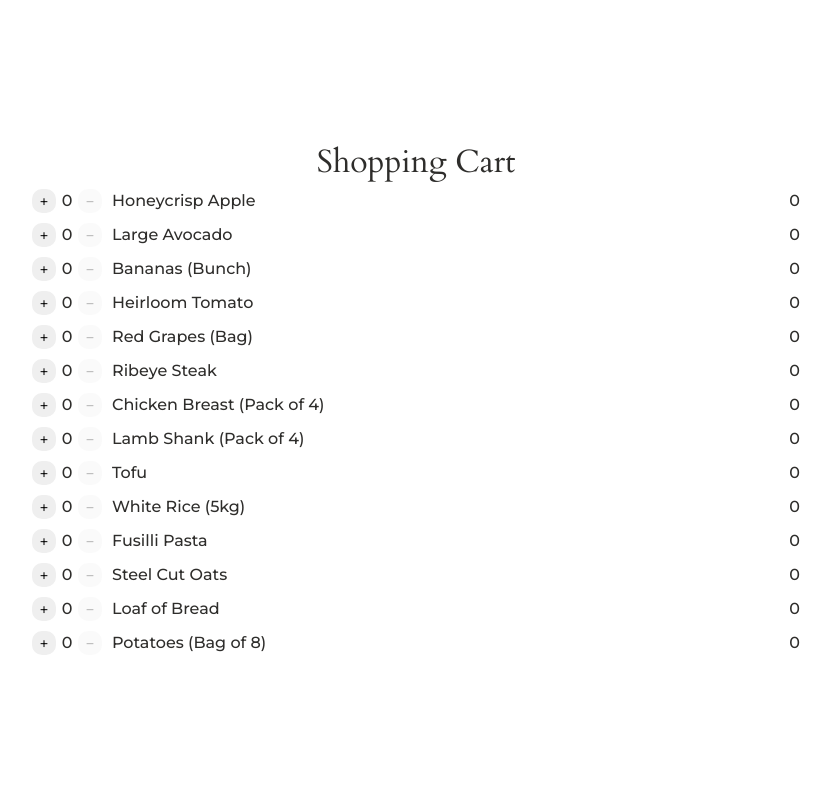
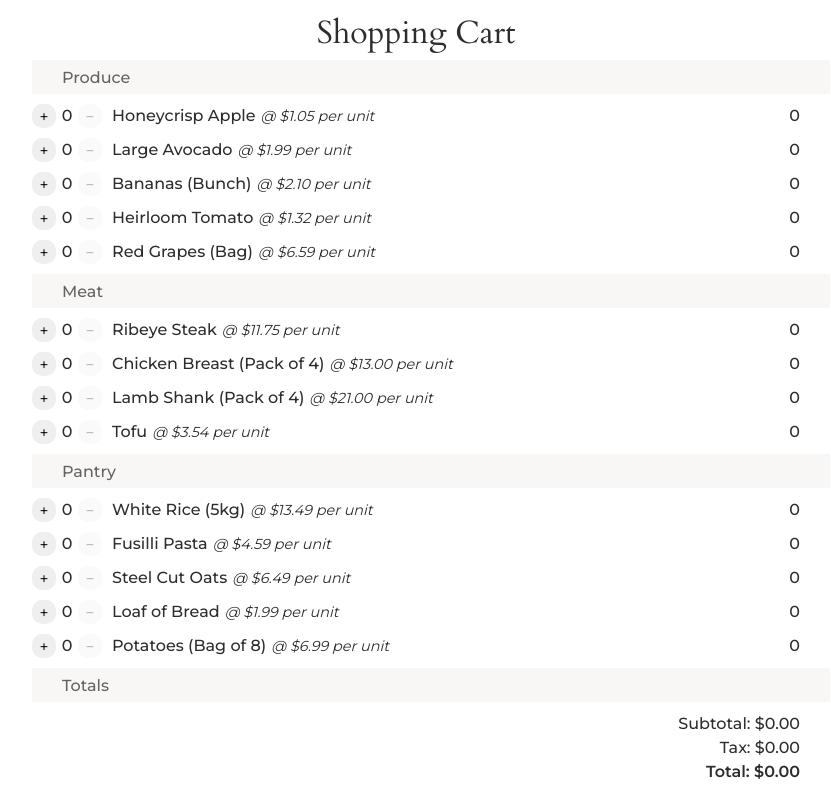
Before and after one commit to liam-armstrong/ClimateZero, a React (Create React App) app: page / in a window 1280 px wide. Shown: the whole page, without its empty margins (224-1055 px from the left). Built offline with nearby package versions, Linux system fonts and the light colour scheme.

Commit message:
Completed cart functionality

```diff
--- a/public/index.html
+++ b/public/index.html
@@ -26,7 +26,7 @@
     -->
     <link rel="preconnect" href="https://fonts.googleapis.com">
     <link rel="preconnect" href="https://fonts.gstatic.com" crossorigin>
-    <link href="https://fonts.googleapis.com/css2?family=Cardo&family=Montserrat:wght@300;400;500&display=swap" rel="stylesheet">
+    <link href="https://fonts.googleapis.com/css2?family=Cardo&family=Montserrat:wght@300;400;500;600&display=swap" rel="stylesheet">
     <title>Climate Zero</title>
   </head>
   <body>
--- a/src/App.tsx
+++ b/src/App.tsx
@@ -1,5 +1,6 @@
-import React, { useEffect, useState } from "react"
-import { cartData } from "./cart"
+import React, { useState } from "react"
+import { cartCategory, cartData } from "./cart"
+import { filterCartByCategory, formatter } from "./utils"
 import CartRow from "./components/cart_row"
 import './styles/app.scss'
 import './styles/reset.css'
@@ -17,15 +18,43 @@ export const App = () => {
     }))
   }
 
-  const rows = Object.keys(cart).map(i => {
+  const produceItems = filterCartByCategory(cart, cartCategory.PRODUCE)
+  const meatItems = filterCartByCategory(cart, cartCategory.MEAT)
+  const pantryItems = filterCartByCategory(cart, cartCategory.PANTRY)
+
+  const produceRows = Object.keys(produceItems).map(i => {
     return <CartRow itemName={i} cart={cart} onClick={onClick} key={i}/>
   })
+
+  const meatRows = Object.keys(meatItems).map(i => {
+    return <CartRow itemName={i} cart={cart} onClick={onClick} key={i}/>
+  })
+
+  const pantryRows = Object.keys(pantryItems).map(i => {
+    return <CartRow itemName={i} cart={cart} onClick={onClick} key={i}/>
+  })
+
+  const subtotal = Object.keys(cart)
+                    .reduce((acc, k) => acc + cart[k].quantity * cart[k].price, 0)
 
   return (
     <div className='app'>
       <h1>Shopping Cart</h1>
       <div className='cart'>
-        {rows}
+        <div className="cart-row divider">Produce</div>
+        {produceRows}
+        <div className="cart-row divider">Meat</div>
+        {meatRows}
+        <div className="cart-row divider">Pantry</div>
+        {pantryRows}
+        <div className="cart-row divider">Totals</div>
+        <div className="cart-row total">
+          <div className="total">
+            Subtotal: {formatter.format(subtotal)} <br/>
+            Tax: {formatter.format(subtotal * 0.1)} <br/>
+            <b>Total: {formatter.format(subtotal * 1.1)}</b>
+          </div>
+        </div>
       </div>
     </div>
 
--- a/src/cart.ts
+++ b/src/cart.ts
@@ -1,18 +1,18 @@
-enum category{
+export enum cartCategory{
     'PRODUCE',
     'MEAT',
     'PANTRY'
 }
 
 export type cartItem = {
-    category: category,
+    category: cartCategory,
     price: number,
     score: number,
     quantity: number
 }
 
 export const nullCartItem: cartItem = {
-    category: category.PRODUCE,
+    category: cartCategory.PRODUCE,
     price: 1,
     score: 1,
     quantity: 0
@@ -20,85 +20,85 @@ export const nullCartItem: cartItem = {
 
 export const cartData: Record<string, cartItem> = {
     'Honeycrisp Apple': {
-        category: category.PRODUCE,
+        category: cartCategory.PRODUCE,
         price: 1.05,
         score: 72,
         quantity: 0,
     },
     'Large Avocado': {
-        category: category.PRODUCE,
+        category: cartCategory.PRODUCE,
         price: 1.99,
         score: 20,
         quantity: 0,
     },
     'Bananas (Bunch)': {
-        category: category.PRODUCE,
+        category: cartCategory.PRODUCE,
         price: 2.10,
         score: 64,
         quantity: 0,
     },
     'Heirloom Tomato': {
-        category: category.PRODUCE,
+        category: cartCategory.PRODUCE,
         price: 1.32,
         score: 38,
         quantity: 0,
     },
     'Red Grapes (Bag)': {
-        category: category.PRODUCE,
+        category: cartCategory.PRODUCE,
         price: 6.59,
         score: 53,
         quantity: 0,
     },
     'Ribeye Steak': {
-        category: category.MEAT,
+        category: cartCategory.MEAT,
         price: 11.75,
         score: 33,
         quantity: 0,
     },
     'Chicken Breast (Pack of 4)': {
-        category: category.MEAT,
+        category: cartCategory.MEAT,
         price: 13.00,
         score: 77,
         quantity: 0,
     },
     'Lamb Shank (Pack of 4)': {
-        category: category.MEAT,
+        category: cartCategory.MEAT,
         price: 21,
         score: 46,
         quantity: 0,
     },
     'Tofu': {
-        category: category.MEAT,
+        category: cartCategory.MEAT,
         price: 3.54,
         score: 95,
         quantity: 0,
     },
     'White Rice (5kg)': {
-        category: category.PANTRY,
+        category: cartCategory.PANTRY,
         price: 13.49,
         score: 41,
         quantity: 0,
     },
     'Fusilli Pasta': {
-        category: category.PANTRY,
+        category: cartCategory.PANTRY,
         price: 4.59,
         score: 67,
         quantity: 0,
     },
     'Steel Cut Oats': {
-        category: category.PANTRY,
+        category: cartCategory.PANTRY,
         price: 6.49,
         score: 72,
         quantity: 0,
     },
     'Loaf of Bread': {
-        category: category.PANTRY,
+        category: cartCategory.PANTRY,
         price: 1.99,
         score: 78,
         quantity: 0,
     },
     'Potatoes (Bag of 8)': {
-        category: category.PANTRY,
+        category: cartCategory.PANTRY,
         price: 6.99,
         score: 84,
         quantity: 0,
--- a/src/components/cart_row.tsx
+++ b/src/components/cart_row.tsx
@@ -1,10 +1,11 @@
-import { cartItem } from "../cart"
+import { cartData } from "../cart"
 import Button from 'react-bootstrap/Button'
 import { HiOutlinePlusSm, HiOutlineMinusSm } from "react-icons/hi";
+import { formatter } from "../utils"
 
 interface IProps {
   itemName: string,
-  cart: Record<string, cartItem>
+  cart: typeof cartData
   onClick: (itemName: string, add: boolean) => void
 }
 
@@ -24,8 +25,12 @@ const CartRow = ({itemName, cart, onClick}: IProps) => {
         </div>
 
         <h3>{itemName}</h3>
+        <h4 className="price-text">@ {formatter.format(itemData.price)} per unit</h4>
 
-        <h3 className="total">{itemData['quantity'] * itemData['price']}</h3>
+        <h3 className="total">{
+          itemData['quantity'] === 0 ? 0 :
+          formatter.format(itemData['quantity'] * itemData['price'])
+        }</h3>
       </div>
     )
   }
--- a/src/styles/app.scss
+++ b/src/styles/app.scss
@@ -8,6 +8,10 @@
     font-family: 'Cardo', serif;
     font-size: 32px;
     line-height: 1.7em;
+  }
+
+  b {
+    font-weight: 600;
   }
 }
 
@@ -49,7 +53,22 @@
     }
   }
 
+  .price-text {
+    font-style: italic;
+    font-weight: 400;
+    margin-left: 5px;
+    font-size: 0.9em;
+  }
+
   .total {
     margin-left: auto;
+    text-align: right;
+    line-height: 1.5em;
+  }
+
+  &.divider{
+    background-color: #F8F7F5;
+    padding: 10px 0px 8px 30px;
+    color: rgba(0,0,0,0.6)
   }
 }
--- /dev/null
+++ b/src/utils.ts
@@ -0,0 +1,15 @@
+import { cartData, cartItem, cartCategory } from "./cart";
+
+const isCategory = (item: cartItem, category: cartCategory) =>
+  item.category === category
+
+export const filterCartByCategory = (cart: typeof cartData, category: cartCategory) =>
+  Object.keys(cart)
+    .filter( key => isCategory(cart[key], category) )
+    .reduce( (res: typeof cartData, key) => (res[key] = cart[key], res), {} );
+
+export const formatter = Intl.NumberFormat('en-US', {
+  style: 'currency',
+  currency: 'USD',
+  maximumFractionDigits: 2
+})
```
Lines whose indentation alone changed are shown as unchanged.
